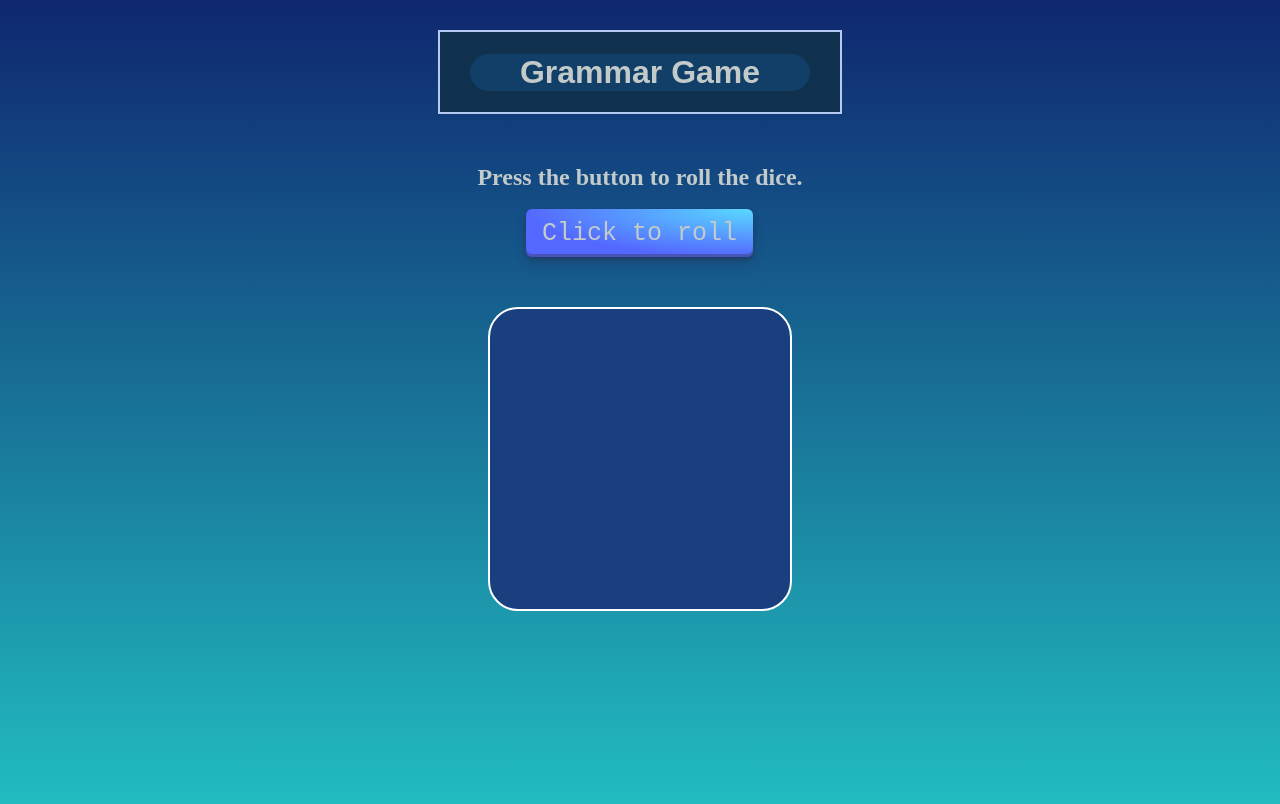
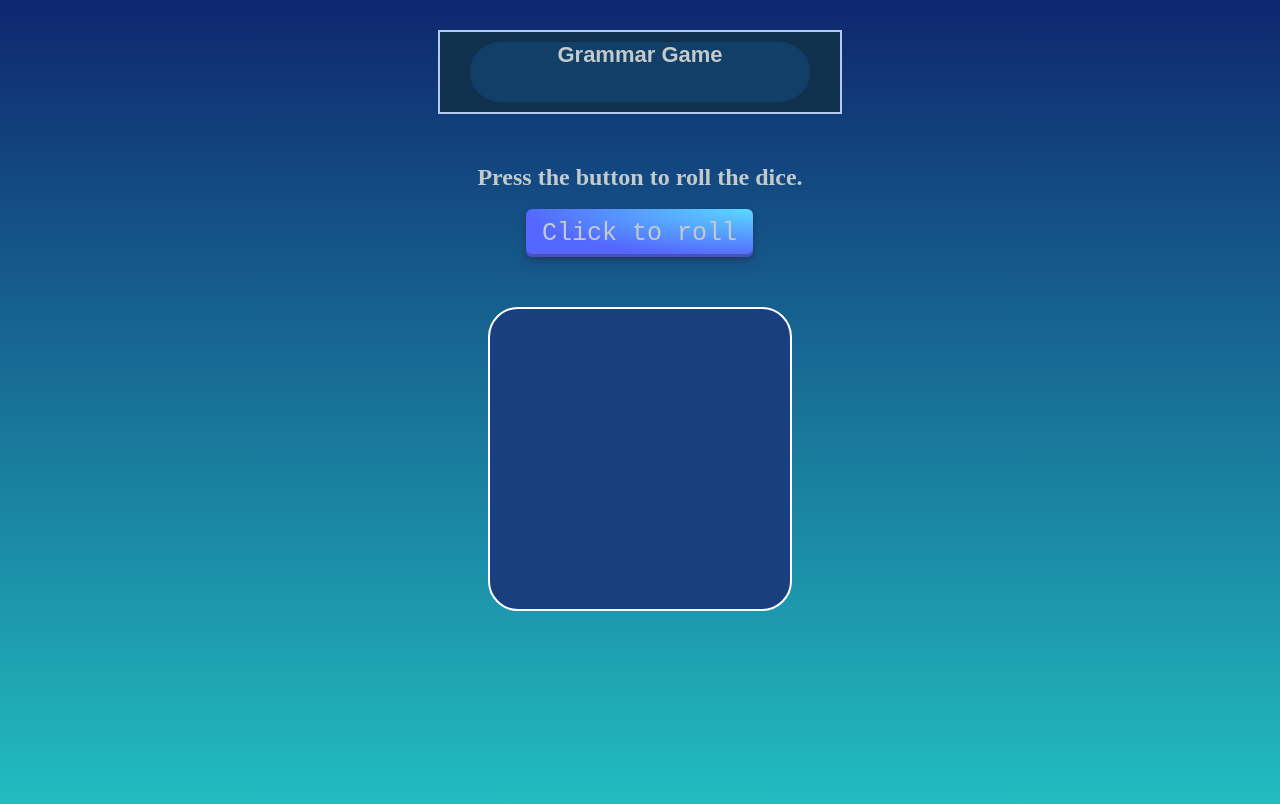
Before and after one commit to SimonJAndrews/Grammar, a plain HTML site: page index.html in a window 1280 px wide. Drawn offline with Linux system fonts and the light colour scheme.

Commit message:
Update to css due to cross browser displey issue

```diff
--- a/grammar.css
+++ b/grammar.css
@@ -31,6 +31,8 @@ background: linear-gradient(0deg, rgba(34,193,195,1) 0%, rgba(15,39,111,1) 100%)
 
 h1{
     width: 300px;
+    height: 60px;
+    font-size: 22px;
     padding-left: 20px;
     padding-right: 20px;
     text-align: center;
```
